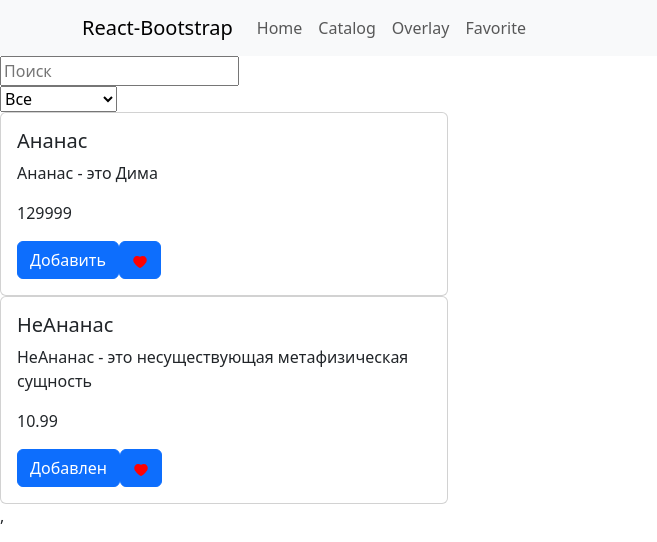
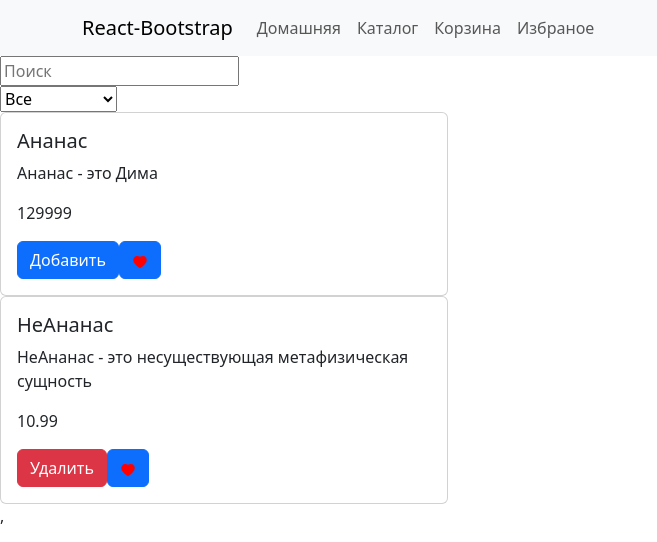
Before and after one commit to broGideon/Web, a React (Vite) app in the folder final-project/: page /cart in a window 1280 px wide. Shown: the top 542 px of the page, without its empty margins (0-657 px from the left). Built offline with nearby package versions, Linux system fonts and the light colour scheme; data requests are answered from the project's data file.

Commit message:
some fix

```diff
--- a/final-project/src/components/Header.jsx
+++ b/final-project/src/components/Header.jsx
@@ -10,10 +10,10 @@ const Header = () => {
                 <Navbar.Toggle aria-controls="basic-navbar-nav" />
                 <Navbar.Collapse id="basic-navbar-nav">
                     <Nav className="me-auto">
-                        <Nav.Link href="/home">Home</Nav.Link>
-                        <Nav.Link href="/cart">Catalog</Nav.Link>
-                        <Nav.Link href="/overlay">Overlay</Nav.Link>
-                        <Nav.Link href="/favorite">Favorite</Nav.Link>
+                        <Nav.Link href="/home">Домашняя</Nav.Link>
+                        <Nav.Link href="/cart">Каталог</Nav.Link>
+                        <Nav.Link href="/overlay">Корзина</Nav.Link>
+                        <Nav.Link href="/favorite">Избраное</Nav.Link>
                     </Nav>
                 </Navbar.Collapse>
             </Container>
--- a/final-project/src/components/Item.jsx
+++ b/final-project/src/components/Item.jsx
@@ -30,11 +30,16 @@ const Item = (props) => {
                 <Card.Text>
                     {props.price}
                 </Card.Text>
-                <Button onClick={onClickAdd}>
-                    {
-                        context.isAdded(props.myId) ? 'Добавлен':'Добавить'
-                    }
-                </Button>
+                {
+                    context.isAdded(props.myId) ? (
+                        <Button variant="danger" onClick={onClickAdd}>
+                            Удалить
+                        </Button>):(
+                        <Button onClick={onClickAdd}>
+                            Добавить
+                        </Button>
+                    )
+                }
                 {<Button onClick={onClickAddToFavorite} className="mr-2">
                     {
                         context.isAddedToFavorite(props.myId) ? <AiFillHeart color="red" /> : <AiOutlineHeart color="gray" />
--- a/final-project/src/components/Overlay.jsx
+++ b/final-project/src/components/Overlay.jsx
@@ -21,7 +21,7 @@ const Overlay = (props) => {
                                 <Card.Text>
                                     {obj.price}
                                 </Card.Text>
-                                <Button onClick={() => props.deleteItem(obj.id)}>
+                                <Button variant="danger" onClick={() => props.deleteItem(obj.id)}>
                                     X
                                 </Button>
                             </Card.Body>
```
